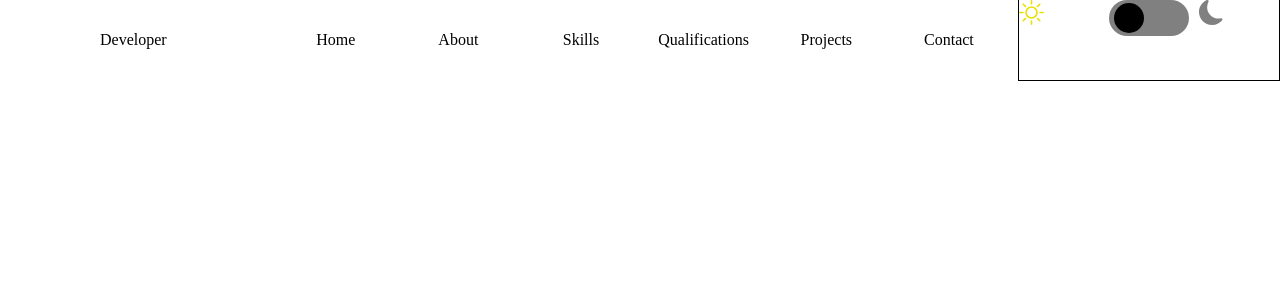
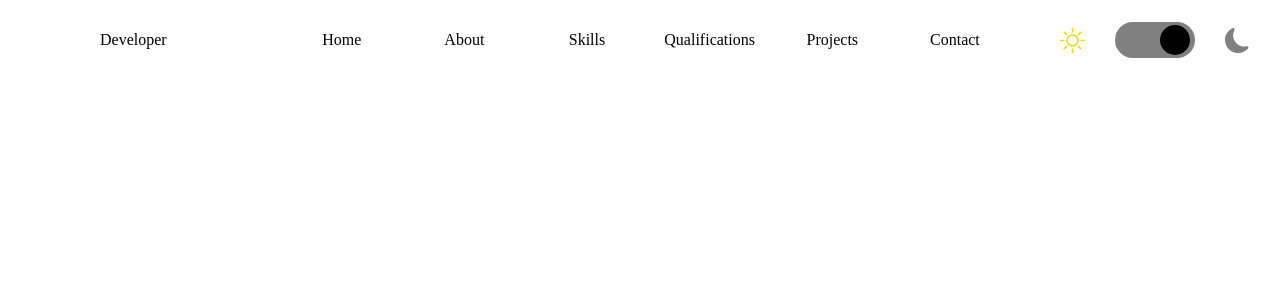
Before and after one commit to alsdbtjd0103/Portfolio, a React (Create React App) app in the folder portfolio/: page / in a window 1280 px wide. Shown: the top 300 px of the page. Built offline with nearby package versions, Linux system fonts and the light colour scheme.

Commit message:
Feat: Header 추가

```diff
--- a/portfolio/src/components/Header.tsx
+++ b/portfolio/src/components/Header.tsx
@@ -1,6 +1,6 @@
 import React, { useState } from 'react';
 import styled from "styled-components";
-import {BsSun,BsFillMoonFill} from 'react-icons/bs'
+import { BsSun, BsFillMoonFill } from 'react-icons/bs'
 
 export const Header: React.FC = () => {
     type Item = {
@@ -9,10 +9,11 @@ export const Header: React.FC = () => {
         icon?: string
     }
 
-    const [toggle,setToggle] = useState<boolean>(false);
+    const [toggle, setToggle] = useState<boolean>(false);
 
     const DarkMode = () => {
         setToggle((previous) => !previous)
+        console.log(toggle);
     }
 
     const navItemList: Item[] = [
@@ -41,18 +42,18 @@ export const Header: React.FC = () => {
                 <StyledLogo href=''>
                     Developer
                 </StyledLogo>
-                    <StyledItems>
+                <StyledItems>
                     {navItemList.map((item: Item, index: number) => {
                         return <StyledItem key={index}>{item.title}</StyledItem>
                     })}
-                    </StyledItems>
-                    <DarkModeContainer>
-                        <BsSun size={25} color={'#e7e100'}/>
-                        <DarkModeButtonContainer style={toggle ? {justifyContent:'flex-end'} : {justifyContent:'flex-start'}}>
-                            <DarkModeButton onClick={DarkMode}/>
-                        </DarkModeButtonContainer>
-                        <BsFillMoonFill size={25} color={'gray'}/>
-                    </DarkModeContainer>
+                </StyledItems>
+                <DarkModeContainer>
+                    <BsSun size={25} color={'#e7e100'} />
+                    <DarkModeButtonContainer>
+                        <DarkModeButton onClick={DarkMode} toggle={toggle}/>
+                    </DarkModeButtonContainer>
+                    <BsFillMoonFill size={25} color={'gray'} />
+                </DarkModeContainer>
 
             </StyledNav>
         </StyledHeader>
@@ -66,7 +67,6 @@ const StyledHeader = styled.header`
     left:0;
     z-index: var(--z-fixed);
     height:80px;
-    border-style: solid;
 
 
 `
@@ -86,28 +86,24 @@ const StyledNav = styled.nav`
     height:100%;
 `
 const DarkModeContainer = styled.div`
-    display: grid;
-    grid-gap: 10px;
-    grid-template-columns: repeat(3,1fr);
-    border-style: solid;
-    border-width: 1px;
+    display: flex;
     height:100%;
-
+    align-items: center;
+    padding:0px 30px;
 `
 
 const DarkModeButtonContainer = styled.span`
-    display: flex;
-    justify-content: flex-start;
     background-color: gray;
     width:70px;
     height:30px;
     border-radius: 20px;
     padding:3px 5px;
-    transition-property: all;
-    transition-duration: 0.5s;
+    position: relative;
+    margin:0px 30px;
+
 `
-const DarkModeButton = styled.button`
-    position:fixed;
+const DarkModeButton = styled.button<{toggle:boolean}>`
+    position:absolute;
     width:30px;
     height:30px;
     border-radius: 50%;
@@ -116,6 +112,12 @@ const DarkModeButton = styled.button`
         cursor:pointer
     }
     border-style: none;
+    right:${({toggle}) => toggle ? '45px' : '5px'};
+
+    transition-property: right;
+    transition-duration: 0.7s;
+
+
 `
 
 const StyledItems = styled.ul`
```
Also changed, not shown: 2 other files (tests, documents, lock files or other folders).
